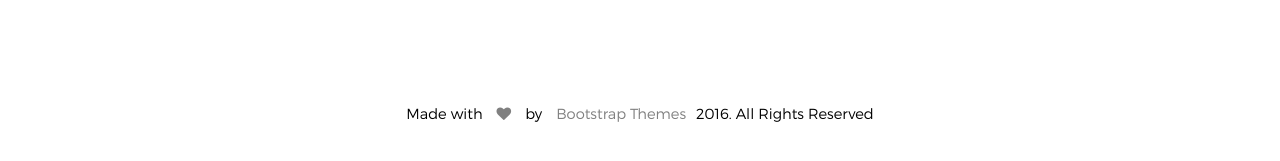
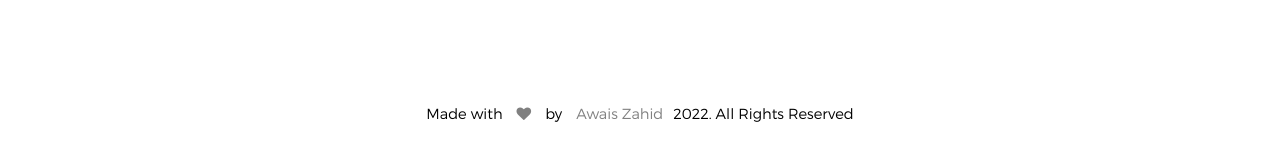
Before and after one commit to AwaisZahid381/NABZ-S-Awais.github.io, a website: page aboutus.html in a window 1280 px wide. Shown: the part 2407-2568 px from the top of the page. Drawn offline with Linux system fonts and the light colour scheme.

Commit message:
Update aboutus.html

```diff
--- a/aboutus.html
+++ b/aboutus.html
@@ -279,9 +279,7 @@
                     <div class="col-sm-12">
                         <div class="copyright_text text-center">
                             <p class=" wow fadeInRight" data-wow-duration="1s">Made with <i class="fa fa-heart"></i> by
-                                <a target="_blank" href="http://bootstrapthemes.co">Bootstrap Themes</a>2016. All Rights
-                                Reserved
-                            </p>
+                                <a target="_blank" href="#">Awais Zahid</a>2022. All Rights Reserved</p>
                         </div>
                     </div>
                 </div>
```
